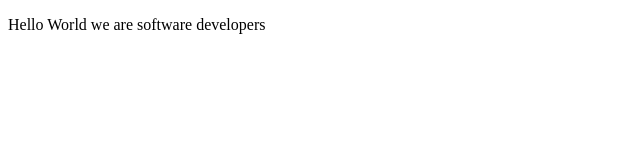
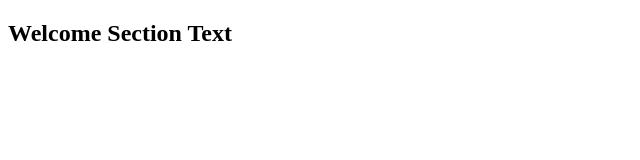
Before and after one commit to ReAliens/microverseWithSyed, a plain HTML site: page index.html in a window 1280 px wide. Shown: the whole page, without its empty margins (0-640 px from the left). Drawn offline with Linux system fonts and the light colour scheme.

Commit message:
user story number 1 & 2

```diff
--- a/index.html
+++ b/index.html
@@ -9,7 +9,9 @@
   <body>
     <script src="https://cdn.freecodecamp.org/testable-projects-fcc/v1/bundle.js"></script>
 
-    <p>Hello World we are software developers</p>
+    <section id="welcome-section">
+      <h1>Welcome Section Text</h1>
+    </section>
     <script src="js/index.js"></script>
   </body>
 </html>
```
